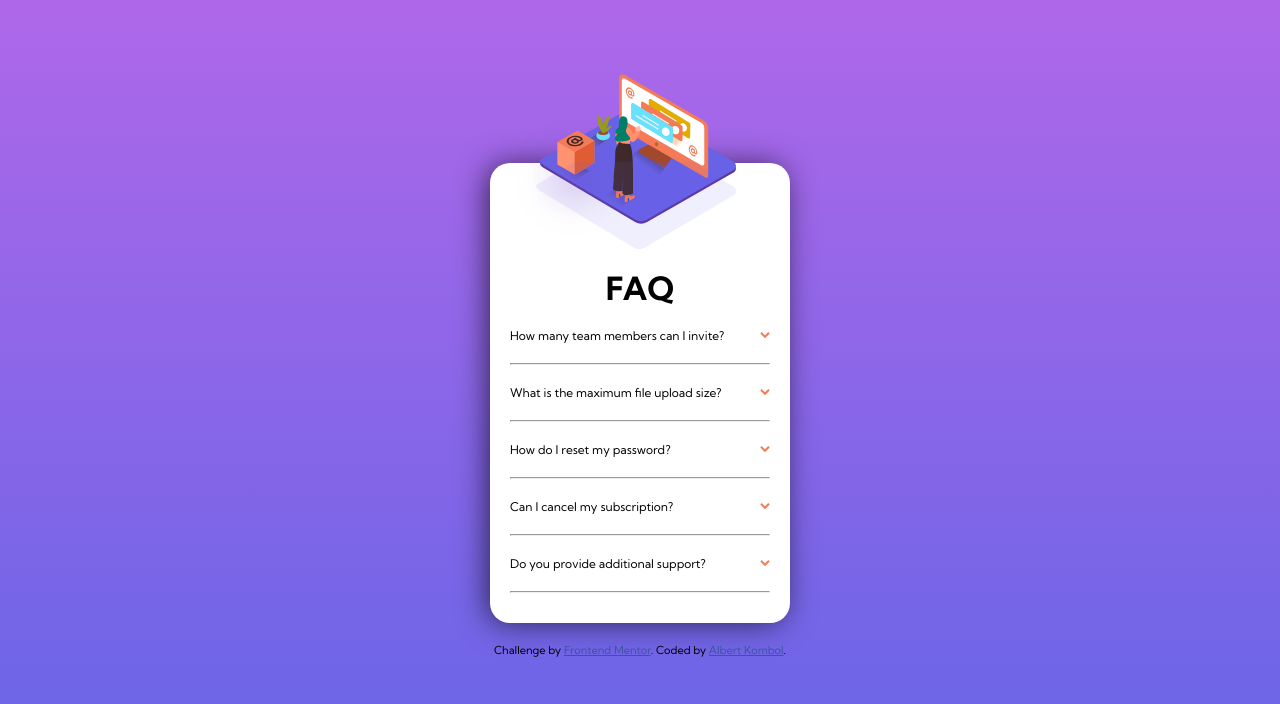
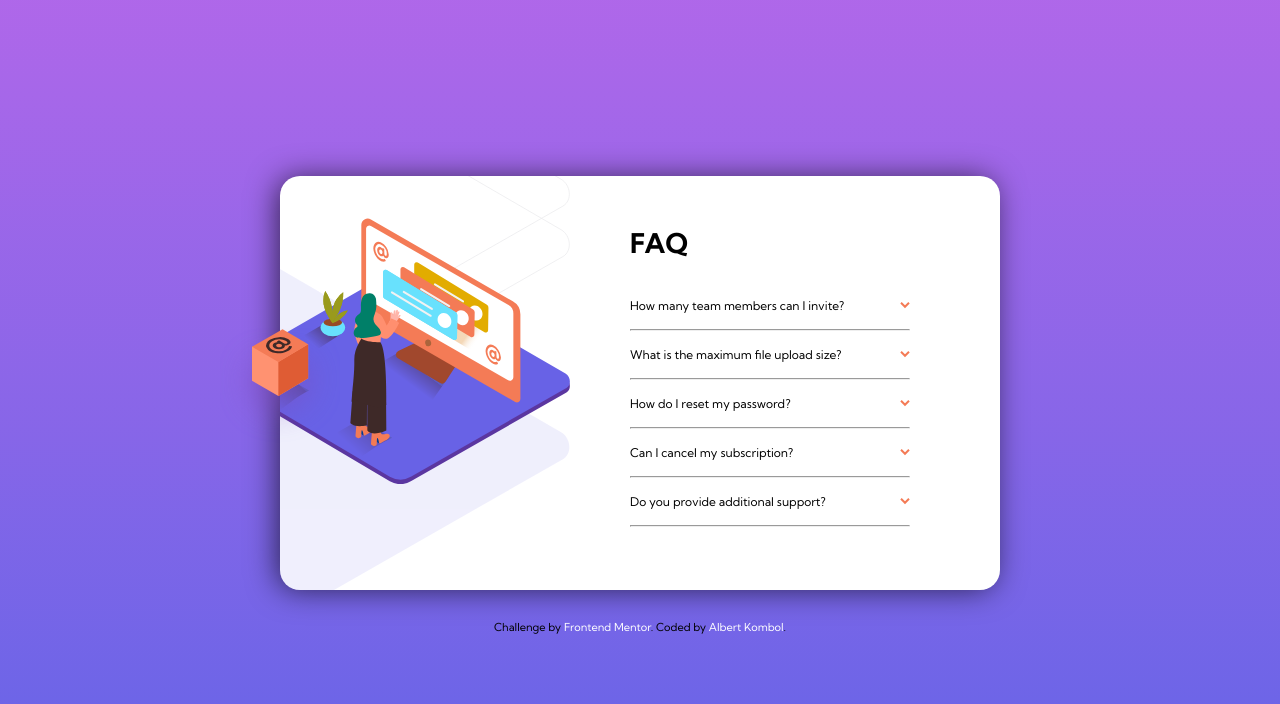
Before and after one commit to kalush89/faq-accordion-card-main, a plain HTML site: page index.html in a window 1280 px wide. Drawn offline with Linux system fonts and the light colour scheme.

Commit message:
Create desktop view

```diff
--- a/css/styles.css
+++ b/css/styles.css
@@ -8,57 +8,86 @@
 body {
     font-family: 'Kumbh Sans', sans-serif;
     font-size: 12px;
+    background: linear-gradient(hsl(273, 75%, 66%),hsl(240, 73%, 65%));
+}
+
+main {
+    max-width: 370px;
+    margin: auto;
+    min-height: 100vh;
     display: flex;
+    flex-wrap: wrap;
     flex-direction: column;
     justify-content: center;
     align-items: center;
-   background: linear-gradient(hsl(273, 75%, 66%),hsl(240, 73%, 65%));
-    max-width: 500px;
-    margin: auto;
-    min-height: 100vh;
 }
 
+
 .card {
-    display: grid;
-    grid-template:1fr / 100%;
+    display: flex;
+    flex-wrap: wrap;
+    flex-direction: column;
+    justify-content: center;
     background: white;
     box-shadow: -4px 1px 31px -2px rgba(0,0,0,0.68);
-    width: 300px;
     border-radius: 20px 20px 20px 20px;
-    margin: 20px;
+    margin: 100px 20px 20px;
+    width: 80%;
 }
 
+.attribution {
+    font-size: 11px;
+    text-align: center;
+    margin: 10px;
+  }
+
+  .attribution a {
+    color: hsl(0, 0%, 100%);
+    text-decoration: none;
+  }
+
 .split-left {
-   position: relative;
-   display: flex;
-   justify-content: center;
-   flex-direction: column;
-   height: 45px;
+    display: flex;
+    flex-wrap: wrap;
+    flex-direction: column;
+    flex: 1;
+    position: relative;
+    height: 45px;
 }
 
-#desktop-img, #desktop-img-bg {
+.split-right {
+    display: flex;
+    flex-wrap: wrap;
+    flex-direction: column;
+    flex: 1;
+}
+
+#box-img, #desktop-img, #desktop-img-bg {
     display: none;
 }
 
 #mobile-img, #mobile-img-bg {
     position: absolute;
+    display: block;
     object-fit: contain;
     object-position: center;
 
 }
 
 #mobile-img {
-    margin-top: -160px;
+    margin-top: -135px;
     margin-left: 6px;
     height: 220px;
     width: 220px;
+    z-index: 2;
 }
 
 #mobile-img-bg {
-    margin-top: -100px;
+    margin-top: -80px;
     margin-left: 26px;
     height: 200px;
     width: 200px;
+    z-index: 1;
 }
 
 section {
@@ -67,8 +96,8 @@ section {
 
 h1 {
     text-align: center;
-    font-size: 2rem;
-    margin-bottom: 10px;
+    font-size: 1.7rem;
+    padding: 30px;
 }
 
 .qtn {
@@ -88,7 +117,7 @@ h1 {
 
 hr {
     background-color: hsl(240, 5%, 91%);
-    margin: 10px 0;
+    margin: 8px 0;
 }
 
 .bold {
@@ -97,10 +126,83 @@ hr {
 }
 
 p {
-    padding: 10px 0;
+    padding: 8px 0;
 }
 
 span {
     line-height: 1.5em;
     font-size: 11px;
 }
+
+@media screen and (min-width: 600px) {
+    main {
+        max-width: 900px;
+        max-height: 700px;
+
+    }
+
+    h1 {
+        text-align: left;
+        padding: 30px 0;
+    }
+
+    .card {
+        flex-direction: row;
+        justify-content: space-between;
+        margin: 20px 20px;
+        overflow: hidden;
+    }
+
+    .split-left {
+      width: 50%;
+    }
+
+    .split-left > img {
+            height: auto;
+            width: 100%;
+            margin: 50px;
+    }
+
+    .split-right {
+        margin-bottom: 55px;
+        margin-right: 90px;
+        margin-left: 30px;
+    }
+
+    #mobile-img, #mobile-img-bg {
+        display: none;
+    }
+
+    #box-img, #desktop-img, #desktop-img-bg {
+        position: absolute;
+        display: block;
+        object-fit: contain;
+        object-position: center;
+    }
+
+    #box-img {
+        margin-top: 130px;
+        margin-left: -80px;
+        height: 120px;
+        width: 120px;
+        z-index: 3;
+        position: fixed;
+    }
+
+    #desktop-img {
+        margin-top: -20px;
+        margin-left: -80px;
+        height: 350px;
+        width: 350px;
+        z-index: 2;
+    }
+
+    #desktop-img-bg {
+        margin-top: -210px;
+        margin-left: -380px;
+        height: 650px;
+        width: 650px;
+        z-index: 1;
+    }
+
+}
--- a/index.html
+++ b/index.html
@@ -10,23 +10,14 @@
 
   <title>Frontend Mentor | FAQ Accordion Card</title>
 
-  <!-- Feel free to remove these styles or customise in your own stylesheet 👍 -->
-  <style>
-    .attribution {
-      font-size: 11px;
-      text-align: center;
-    }
-
-    .attribution a {
-      color: hsl(228, 45%, 44%);
-    }
-  </style>
 </head>
 
 <body>
-  <main class="card">
+  <main>
+    <div class="card">
     <section class="split-left">
       <div id="image">
+        <img src="./images/illustration-box-desktop.svg" alt="" id="box-img">
         <img src="./images/illustration-woman-online-desktop.svg" alt="" id="desktop-img">
         <img src="./images/bg-pattern-desktop.svg" alt="" id="desktop-img-bg">
         <img src="./images/illustration-woman-online-mobile.svg" alt="" id="mobile-img">
@@ -70,11 +61,13 @@
 
       <hr>
     </section>
+    </div>
+    <div class="attribution">
+      Challenge by <a href="https://www.frontendmentor.io?ref=challenge" target="_blank">Frontend Mentor</a>.
+      Coded by <a href="#">Albert Kombol</a>.
+    </div>
   </main>
-  <div class="attribution">
-    Challenge by <a href="https://www.frontendmentor.io?ref=challenge" target="_blank">Frontend Mentor</a>.
-    Coded by <a href="#">Albert Kombol</a>.
-  </div>
+
   <script src="./js/engine.js"></script>
   <script>
 
```
